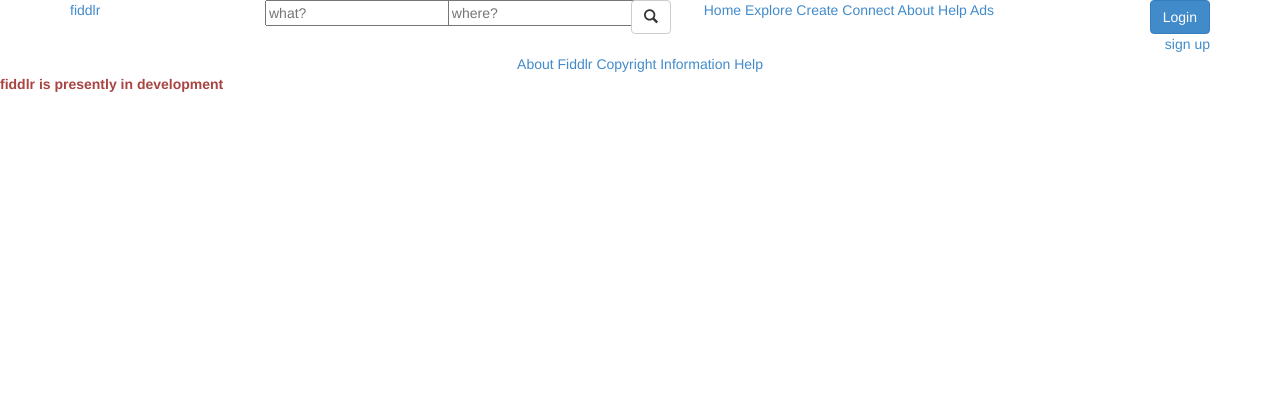
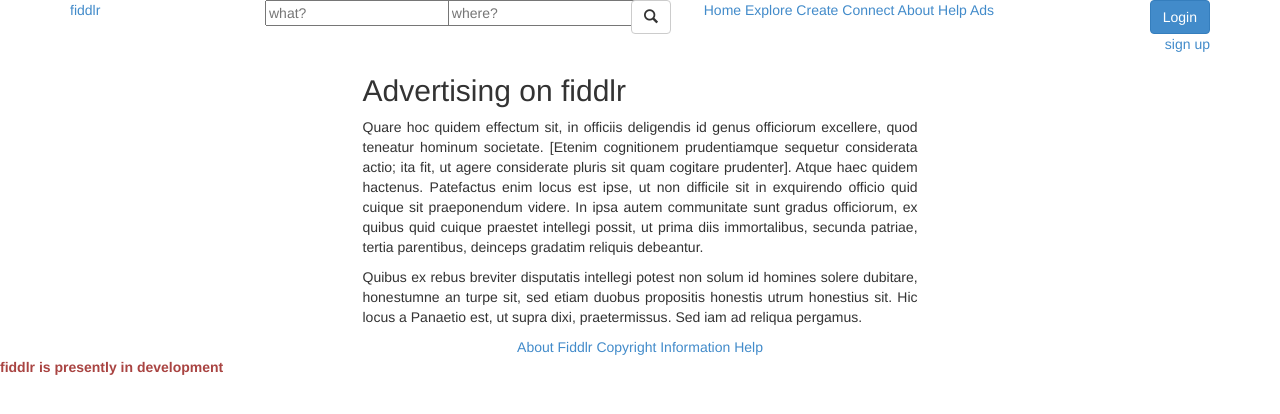
Before and after one commit to tplorts/fiddlr-ng, a Django app: page /ads/ in a window 1280 px wide. Shown: the top 414 px of the page. Run offline with Django 3.2, Linux system fonts and the light colour scheme; some libraries are stand-ins or nearby versions.

Commit message:
dummy copy, by Cicero, taken from 'de Officiis'

```diff
--- a/home/static/my/styles/generic.less
+++ b/home/static/my/styles/generic.less
@@ -246,3 +246,9 @@
 .condensed-line {
     line-height: 1;
 }
+
+
+.smallcaps {
+    text-transform: uppercase;
+    font-size: 70%;
+}
--- a/home/templates/ads.html
+++ b/home/templates/ads.html
@@ -1 +1,25 @@
 {% extends "pagebase.html" %}
+{% load misc %}
+
+{% block content %}
+<div class="container">
+  <div class="row">
+    <div class="col-sm-10 col-sm-offset-1
+                col-md-8  col-md-offset-2
+                col-lg-6  col-lg-offset-3">
+      <h2>Advertising on fiddlr</h2>
+      <p class="text-justify large">
+        <span class="serif">
+          {{ "Quare hoc quidem effectum sit, in officiis deligendis id genus officiorum excellere, quod teneatur hominum societate. [Etenim cognitionem prudentiamque sequetur considerata actio; ita fit, ut agere considerate pluris sit quam cogitare prudenter]. Atque haec quidem hactenus. Patefactus enim locus est ipse, ut non difficile sit in exquirendo officio quid cuique sit praeponendum videre. In ipsa autem communitate sunt gradus officiorum, ex quibus quid cuique praestet intellegi possit, ut prima diis immortalibus, secunda patriae, tertia parentibus, deinceps gradatim reliquis debeantur."|smallcaps }}
+        </span>
+      </p>
+      <p class="text-justify large">
+        <span class="serif">
+          {{ "Quibus ex rebus breviter disputatis intellegi potest non solum id homines solere dubitare, honestumne an turpe sit, sed etiam duobus propositis honestis utrum honestius sit. Hic locus a Panaetio est, ut supra dixi, praetermissus. Sed iam ad reliqua pergamus."|smallcaps }}
+        </span>
+      </p>
+
+    </div>
+  </div>
+</div>
+{% endblock content %}
--- a/home/templatetags/misc.py
+++ b/home/templatetags/misc.py
@@ -1,5 +1,7 @@
 from django import template
 from django.utils.safestring import mark_safe
+from django.template.defaultfilters import stringfilter
+import re
 import json
 
 register = template.Library()
@@ -18,3 +20,12 @@ class DefaultJSONEncoder(json.JSONEncoder):
 @register.filter
 def tojson(obj):
     return mark_safe( json.dumps(obj, cls=DefaultJSONEncoder, separators=(',', ':')) )
+
+
+
+@register.filter(is_safe=True)
+@stringfilter
+def smallcaps(text):
+    return re.sub(r'([a-z]+)',
+                  r'<span class="smallcaps">\1</span>',
+                  text)
```
Also changed, not shown: home/templates/about.html (+21 -0 lines), home/templates/help.html (+18 -0 lines).
